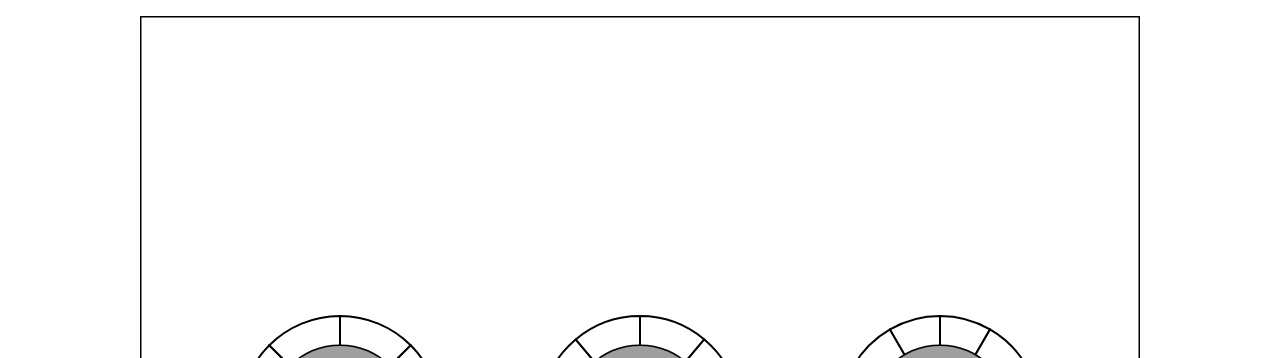
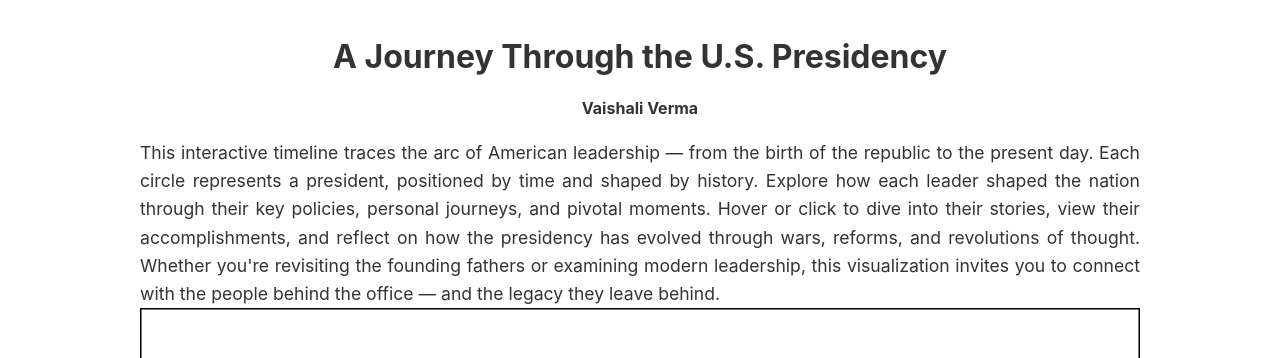
Before and after one commit to vaishalivr/US-Presidents, a Svelte app: page / in a window 1280 px wide. Shown: the top 358 px of the page. Built offline with nearby package versions, Linux system fonts and the light colour scheme; grey boxes are pictures that could not be loaded.

Commit message:
add-main-title

```diff
--- a/src/components/Svg.svelte
+++ b/src/components/Svg.svelte
@@ -84,21 +84,49 @@
   }
 </script>
 
+<div id="introduction-div">
+  <h1>A Journey Through the U.S. Presidency</h1>
+  <h4>Vaishali Verma</h4>
+  <div
+    style="width: {$svgWidth}px; margin: 0 auto; line-height: 1.6; text-align: justify; font-size: 1.1em; font-weight:400"
+  >
+    This interactive timeline traces the arc of American leadership — from the
+    birth of the republic to the present day. Each circle represents a
+    president, positioned by time and shaped by history. Explore how each leader
+    shaped the nation through their key policies, personal journeys, and pivotal
+    moments. Hover or click to dive into their stories, view their
+    accomplishments, and reflect on how the presidency has evolved through wars,
+    reforms, and revolutions of thought. Whether you're revisiting the founding
+    fathers or examining modern leadership, this visualization invites you to
+    connect with the people behind the office — and the legacy they leave
+    behind.
+  </div>
   <div id="main-svg-div">
     <svg
       width={$svgWidth}
       height={$svgHeight}
+      tabindex="0"
+      role="button"
+      aria-label="Presidential timeline"
       on:click={handleSvgClick}
       on:keydown={handleSvgClick}
     >
+      <!-- <text
+      x={$svgWidth / 2}
+      y="60"
+      text-anchor="middle"
+      font-size="60"
+      fill="black"
+    >
+      All Presidents of the United States
+    </text> -->
       <rect
         width={$svgWidth}
         height={$svgHeight}
         stroke="black"
         stroke-width="3px"
         fill="none"
-    ></rect>
-
+      />
       {#each positions as position, index}
         <OnePresidentUnit
           cx={position.cx}
@@ -111,3 +139,4 @@
       {/each}
     </svg>
   </div>
+</div>
```
Also changed, not shown: public/build/bundle.js, 1 other file (tests, documents, lock files or other folders). Lines whose indentation alone changed are shown as unchanged.
